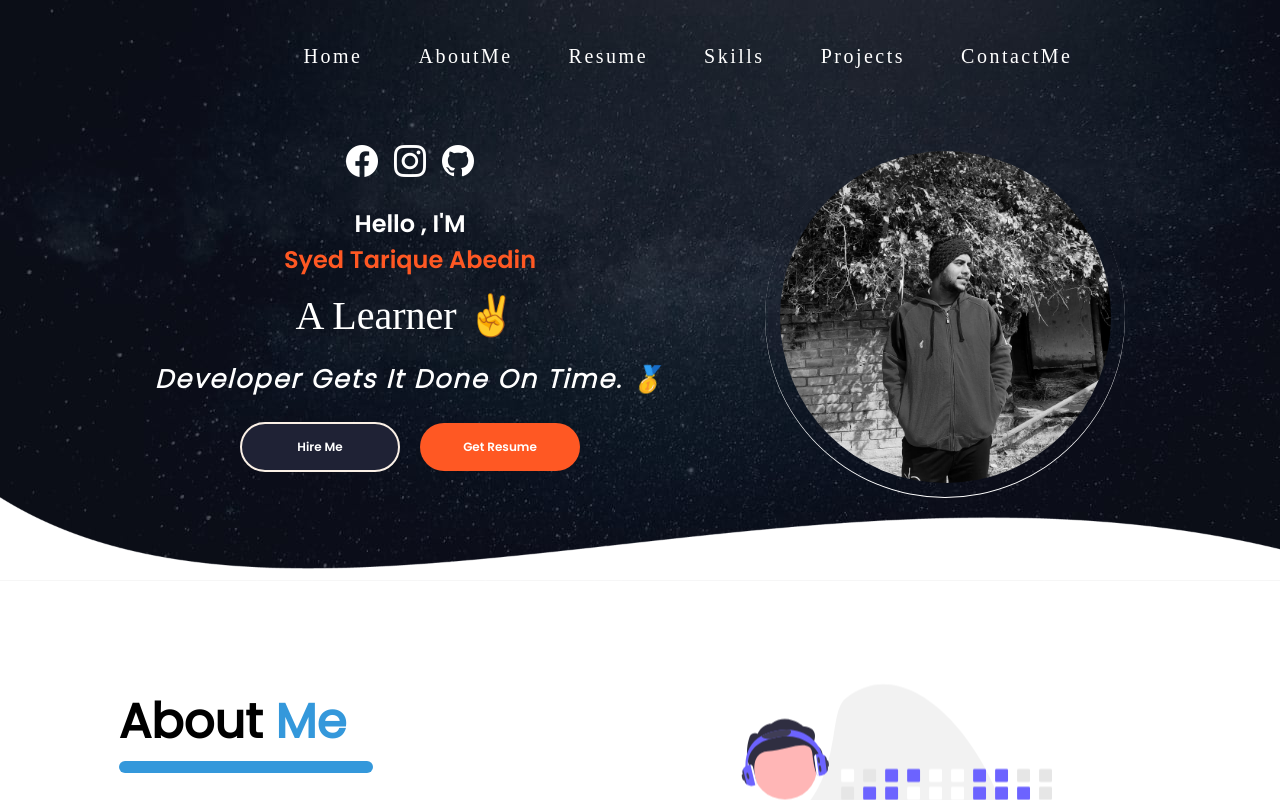
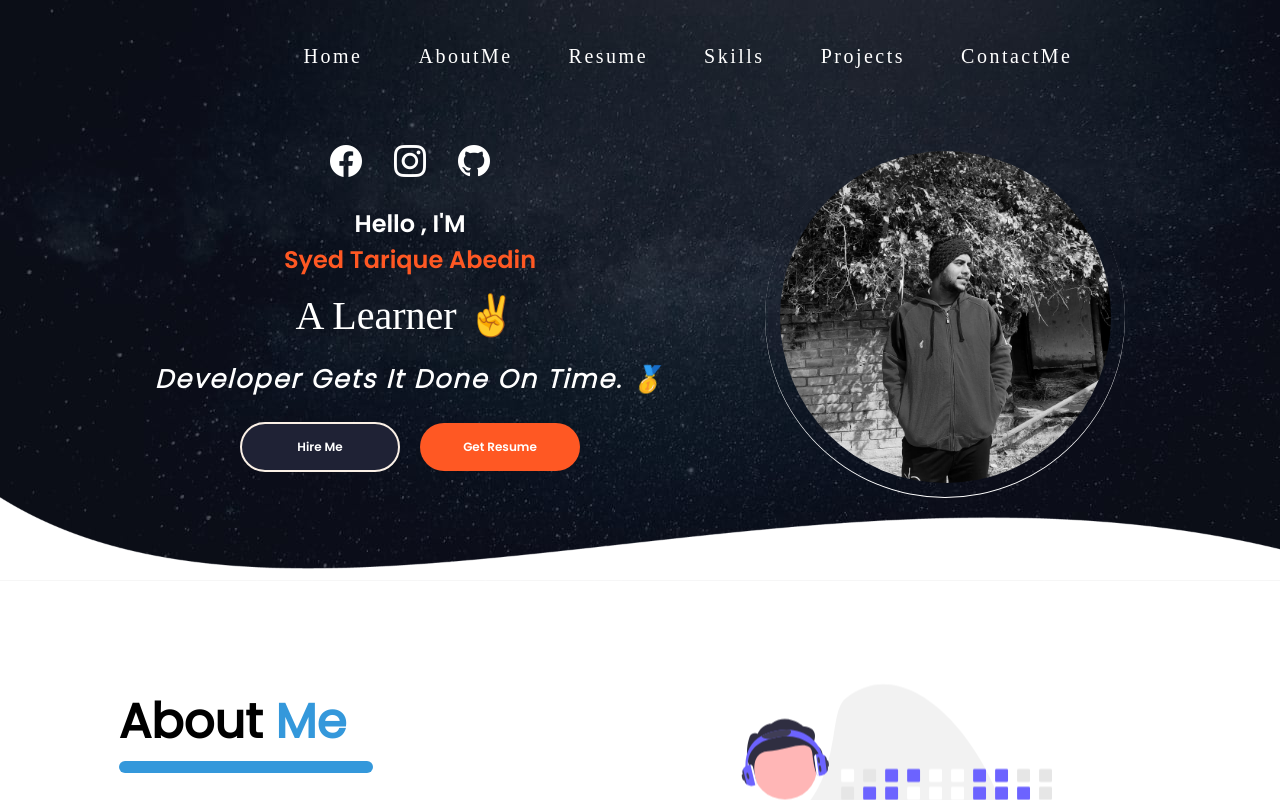
Before and after one commit to Syedtariqu/MyPortfolio, a React (Create React App) app: page / in a window 1280 px wide. Shown: the top 800 px of the page. Built offline with nearby package versions, Linux system fonts and the light colour scheme.

Commit message:
Update Profile.css

```diff
--- a/src/Protfolio/Profile.css
+++ b/src/Protfolio/Profile.css
@@ -89,14 +89,12 @@
 
 .colz .colz-icon {
      margin-bottom: 20px;
-
 }
 
 .colz .colz-icon i {
      font-size: 2rem;
      color: white;
-     padding: 8px;
-     padding-left: opx;
+     margin: 1rem;
 }
 
 .colz .colz-icon .bi-facebook:hover {
```
